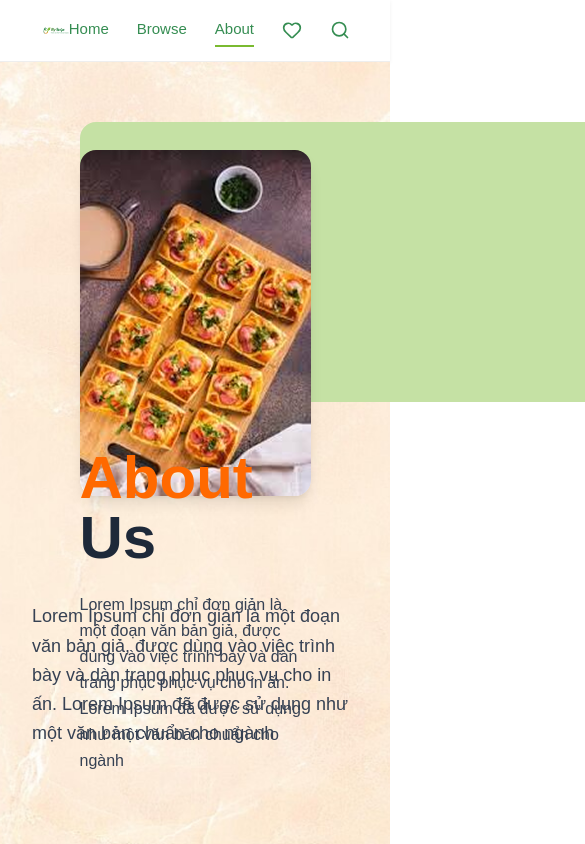
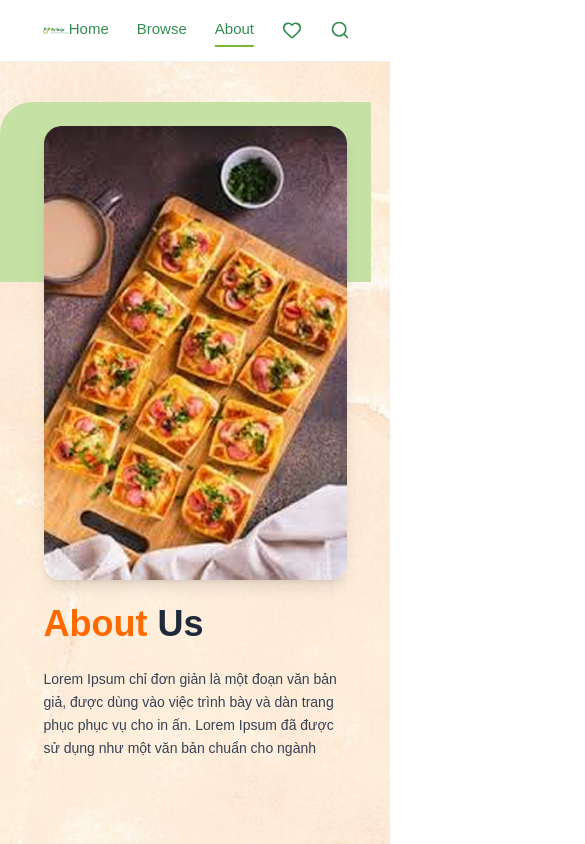
Before and after one commit to MiaMadz/my_recipe, a Next.js app in the folder myrecipe-app/: page /About in a window 390 px wide. Shown: the top 844 px of the page, 585 px wide, since content can reach past the window. Built offline with nearby package versions, Linux system fonts and the light colour scheme.

Commit message:
Responsiveness

```diff
--- a/myrecipe-app/app/Pages/AboutPage.js
+++ b/myrecipe-app/app/Pages/AboutPage.js
@@ -6,35 +6,37 @@ export default function AboutPage() {
         backgroundImage: "url('/images/bg_myrecipe.png')",
       }}
     >
-      { }
       <div
-        className="absolute top-15 left-20 w-317.5 h-70"
+        className="
+          absolute
+          top-10 sm:top-12 md:top-16
+          left-0 sm:left-5 md:left-10
+          w-[95%] sm:w-[75%] md:w-[90%] lg:w-[97%]
+          h-[180px] sm:h-[220px] md:h-[260px] lg:h-[300px]
+        "
         style={{
           backgroundColor: "#C5E1A4",
-          borderRadius: "1rem 0 0 0",
+          borderRadius: "2rem 0 0 0",
           zIndex: 0,
         }}
       />
 
-      { }
-      <section className="relative w-full max-w-[90%] mx-auto flex flex-col md:flex-row items-center gap-0 px-15 py-22 z-20">
-        { }
+      <section className="relative w-full max-w-[90%] mx-auto flex flex-col md:flex-row items-center gap-0 px-6 sm:px-10 md:px-15 py-16 md:py-22 z-20">
         <div className="w-full md:w-2/5 flex justify-center md:justify-start">
           <img
             src="/images/aboutpage_pic.png"
             alt="Delicious food"
-            className="rounded-2xl w-full max-w-xs shadow-lg object-cover"
+            className="rounded-2xl w-full max-w-xs sm:max-w-sm md:max-w-xs shadow-lg object-cover"
           />
         </div>
 
-        { }
-        <div className="w-full md:w-3/5 pl-0 md:pl-2 -mt-12 md:-mt-55">
-          <h1 className="text-6xl font-bold mb-6 relative z-10">
+        <div className="w-full md:w-3/5 pl-0 md:pl-4 mt-6 md:-mt-60">
+          <h1 className="text-4xl sm:text-5xl md:text-6xl font-bold mb-6 relative z-10">
             <span className="text-orange-500">About</span>{" "}
             <span className="text-gray-800">Us</span>
           </h1>
 
-          <p className="text-gray-700 text-base leading-relaxed relative z-10">
+          <p className="text-gray-700 text-sm sm:text-base leading-relaxed relative z-10">
             Lorem Ipsum chỉ đơn giản là một đoạn văn bản giả, được dùng vào
             việc trình bày và dàn trang phục phục vụ cho in ấn. Lorem Ipsum
             đã được sử dụng như một văn bản chuẩn cho ngành
@@ -42,9 +44,15 @@ export default function AboutPage() {
         </div>
       </section>
 
-      { }
-      <section className="w-full flex items-center justify-start px-8 -mt-65 md:pl-143">
-        <p className="text-gray-700 text-lg leading-relaxed max-w-3xl text-left">
+      {/* LOWER TEXT - RIGHT SIDE BUT LEFT-ALIGNED */}
+      <section className="w-full flex justify-end px-6 sm:px-10 md:px-16 lg:px-48 mt-50 md:-mt-60">
+        <p className="
+          text-gray-700
+          text-base sm:text-lg
+          leading-relaxed
+          max-w-full sm:max-w-md md:max-w-lg lg:max-w-xl
+          text-left
+        ">
           Lorem Ipsum chỉ đơn giản là một đoạn văn bản giả, được dùng vào
           việc trình bày và dàn trang phục phục vụ cho in ấn. Lorem Ipsum
           đã được sử dụng như một văn bản chuẩn cho ngành
```
